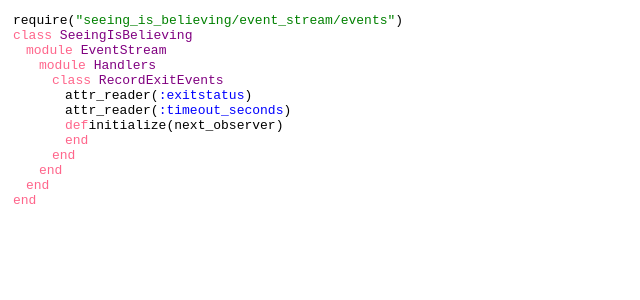
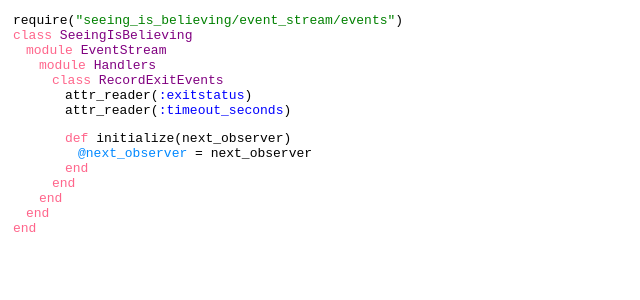
Before and after one commit to JoshCheek/ast-editing, a React (Create React App) app: page / in a window 1280 px wide. Shown: the top 300 px of the page, without its empty margins (0-640 px from the left). Built offline with nearby package versions, Linux system fonts and the light colour scheme.

Commit message:
Assignment, instance var, local var

```diff
--- a/src/index.css
+++ b/src/index.css
@@ -20,6 +20,11 @@ body {
 }
 .Ruby .Ast.Class .body {
   margin-left: 1em;
+  display: block;
+}
+.Ruby .Ast.Module {
+}
+.Ruby .Ast.Class {
 }
 .Ruby .Ast.Call {
 }
@@ -29,9 +34,30 @@ body {
 .Ruby .Ast.String {
   color: green;
 }
-.Ruby .Ast.Begin {
+.Ruby .Ast.Def {
+  Padding-top: 1em;
+  display: block;
+}
+.Ruby .Ast.Def .body {
+  margin-left: 1em;
+  display: block;
+}
+
+.Ruby .Ast.Assign {
+}
+.Ruby .Ast.InstanceVar {
+  color: #08F;
+}
+.Ruby .Ast.LocalVar {
+}
+
+.Ruby .line {
+  display: block;
 }
 
 .Ruby .keyword {
   color: rgba(255, 50, 100, 0.75);
 }
+.Ruby .keyword::after {
+  content: " "
+}
--- a/src/index.js
+++ b/src/index.js
@@ -11,7 +11,7 @@ class Keyword extends Component {
 }
 class Line extends Component {
   render() {
-    return <div className="line">{this.props.children}</div>
+    return <span className="line">{this.props.children}</span>
   }
 }
 
@@ -68,7 +68,7 @@ class Ruby extends Component {
     const body       = this.renderAst(ast.body,       [bodyClass],       2)
     return <div className={this.className(ast, classes)} key={key}>
       <Line>
-        <Keyword kw="class" /> {constant}{superclass ? [" < ", superclass] : ""}
+        <Keyword kw="class" />{constant}{superclass ? [" < ", superclass] : ""}
       </Line>
         {body}
       <Line>
@@ -81,7 +81,7 @@ class Ruby extends Component {
     const constant   = this.renderAst(ast.constant,   [constantClass],   0)
     const body       = this.renderAst(ast.body,       [bodyClass],       2)
     return <div className={this.className(ast, classes)} key={key}>
-      <Line><Keyword kw="module" /> {constant}</Line>
+      <Line><Keyword kw="module" />{constant}</Line>
         {body}
       <Line><Keyword kw="end" /></Line>
     </div>
@@ -98,7 +98,7 @@ class Ruby extends Component {
     if(ast.receiver)
       throw new Error("FIXME: Haven't implemented method definition receivers")
 
-    const [receiverClass, messageClass, paramsClass] = ast.childClasses
+    const [_receiverClass, messageClass, paramsClass, bodyClass] = ast.childClasses
     const message = this.renderAst(ast.message, [messageClass], 1)
     let   params  = []
     ast.params.forEach((param, i) => {
@@ -111,13 +111,35 @@ class Ruby extends Component {
     return <span className={this.className(ast, classes)} key={key}>
       <Line>
         <Keyword kw="def" />
-        {message}
+        <span className={messageClass}>{message}</span>
         {params.length ? '(' : ''}
-        {params}
+        <span className={paramsClass}>{params}</span>
         {params.length ? ')' : ''}
       </Line>
-        {ast.body}
+        {this.renderAst(ast.body, [bodyClass], 0)}
       <Line><Keyword kw="end" /></Line>
+    </span>
+  }
+
+  renderAstAssign(ast, classes, key) {
+    const [lhsClass, rhsClass] = ast.childClasses
+    return <span className={this.className(ast, classes)} key={key}>
+      <Line>
+        {this.renderAst(ast.lhs, [lhsClass], 0)}
+        {" = "}
+        {this.renderAst(ast.rhs, [rhsClass], 2)}
+      </Line>
+    </span>
+  }
+
+  renderAstInstanceVar(ast, classes, key) {
+    return <span className={this.className(ast, classes)} key={key}>
+      @{ast.name}
+    </span>
+  }
+  renderAstLocalVar(ast, classes, key) {
+    return <span className={this.className(ast, classes)} key={key}>
+      {ast.name}
     </span>
   }
 
@@ -184,6 +206,17 @@ class AstDef extends Ast {
   get params()       { return this.children[2] }
   get body()         { return this.children[3] }
 }
+class AstAssign extends Ast {
+  get childClasses() { return ['lhs', 'rhs'] }
+  get lhs()          { return this.children[0] }
+  get rhs()          { return this.children[1] }
+}
+class AstInstanceVar extends Ast {
+  get name()         { return this.children[0] }
+}
+class AstLocalVar extends Ast {
+  get name()         { return this.children[0] }
+}
 
 
 const ast = new AstBegin(
@@ -205,7 +238,15 @@ const ast = new AstBegin(
           new AstBegin(
             new AstCall(null, 'attr_reader', [new AstSymbol('exitstatus')]),
             new AstCall(null, 'attr_reader', [new AstSymbol('timeout_seconds')]),
-            new AstDef(null, 'initialize', ["next_observer"], null),
+            new AstDef(
+              null,
+              'initialize',
+              ["next_observer"],
+              new AstAssign(
+                new AstInstanceVar("next_observer"),
+                new AstLocalVar("next_observer"),
+              ),
+            ),
           ),
         ),
       ),
```
